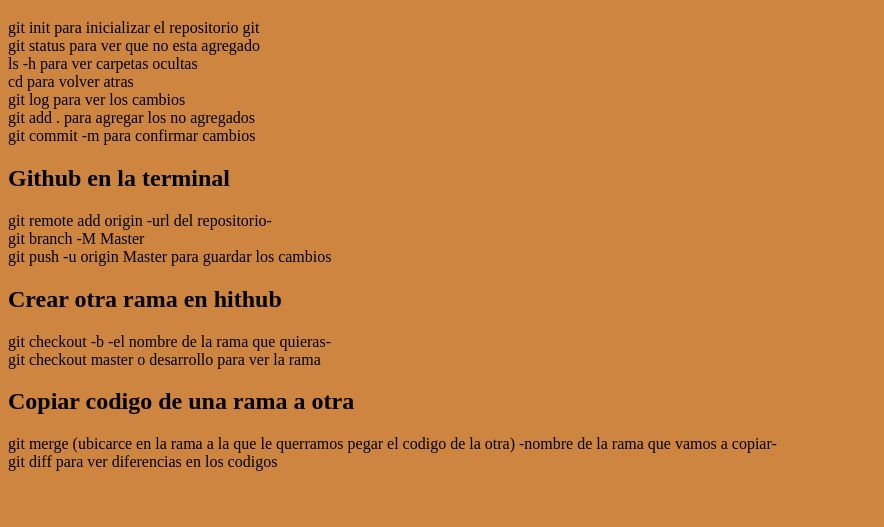
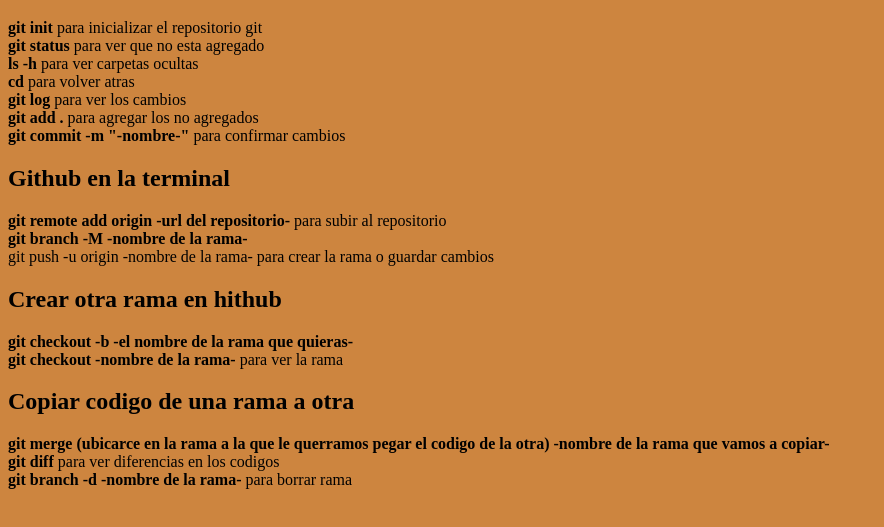
Before and after one commit to Dsmarmet/git-github-nucba, a plain HTML site: page index.html in a window 1280 px wide. Shown: the part 61-588 px from the top of the page, without its empty margins (0-884 px from the left). Drawn offline with Linux system fonts and the light colour scheme.

Commit message:
guardar cambios

```diff
--- a/index.html
+++ b/index.html
@@ -11,32 +11,33 @@
     <h1>Git Github Basico</h1>
 
     <p>
-        git init para inicializar el repositorio git <br>
-        git status para ver que no esta agregado <br>
-        ls -h para ver carpetas ocultas <br>
-        cd para volver atras <br>
-        git log para ver los cambios <br>
-        git add . para agregar los no agregados <br>
-        git commit -m para confirmar cambios <br>
+       <b>git init</b> para inicializar el repositorio git <br>
+       <b>git status</b> para ver que no esta agregado <br>
+       <b> ls -h </b> para ver carpetas ocultas <br>
+       <b> cd </b> para volver atras <br>
+       <b> git log </b> para ver los cambios <br>
+       <b> git add . </b> para agregar los no agregados <br>
+       <b>git commit -m "-nombre-"</b>  para confirmar cambios <br>
     </p>
     <h2>Github en la terminal</h2>
     <p>
-        git remote add origin -url del repositorio- <br>
-        git branch -M Master <br>
-        git push -u origin Master para guardar los cambios <br>
+       <b>git remote add origin -url del repositorio-</b> para subir al repositorio <br>
+       <b> git branch -M -nombre de la rama- </b> <br>
+       <b></b> git push -u origin -nombre de la rama- </b> para crear la rama o guardar cambios <br>
     </p>
 
     <h2>Crear otra rama en hithub</h2>
 
     <p>
-        git checkout -b -el nombre de la rama que quieras- <br>
-        git checkout master o desarrollo para ver la rama <br>
+       <b> git checkout -b -el nombre de la rama que quieras-</b> <br>
+       <b> git checkout -nombre de la rama- </b> para ver la rama <br>
     </p>
 
     <h2> Copiar codigo de una rama a otra</h2>
     <p>
-        git merge (ubicarce en la rama a la que le querramos pegar el codigo de la otra) -nombre de la rama que vamos a copiar- <br>
-        git diff para ver diferencias en los codigos <br>
+       <b> git merge (ubicarce en la rama a la que le querramos pegar el codigo de la otra) -nombre de la rama que vamos a copiar- </b> <br>
+       <b> git diff </b> para ver diferencias en los codigos <br>
+       <b> git branch -d -nombre de la rama- </b> para borrar rama <br>
 
     </p>
 
```
